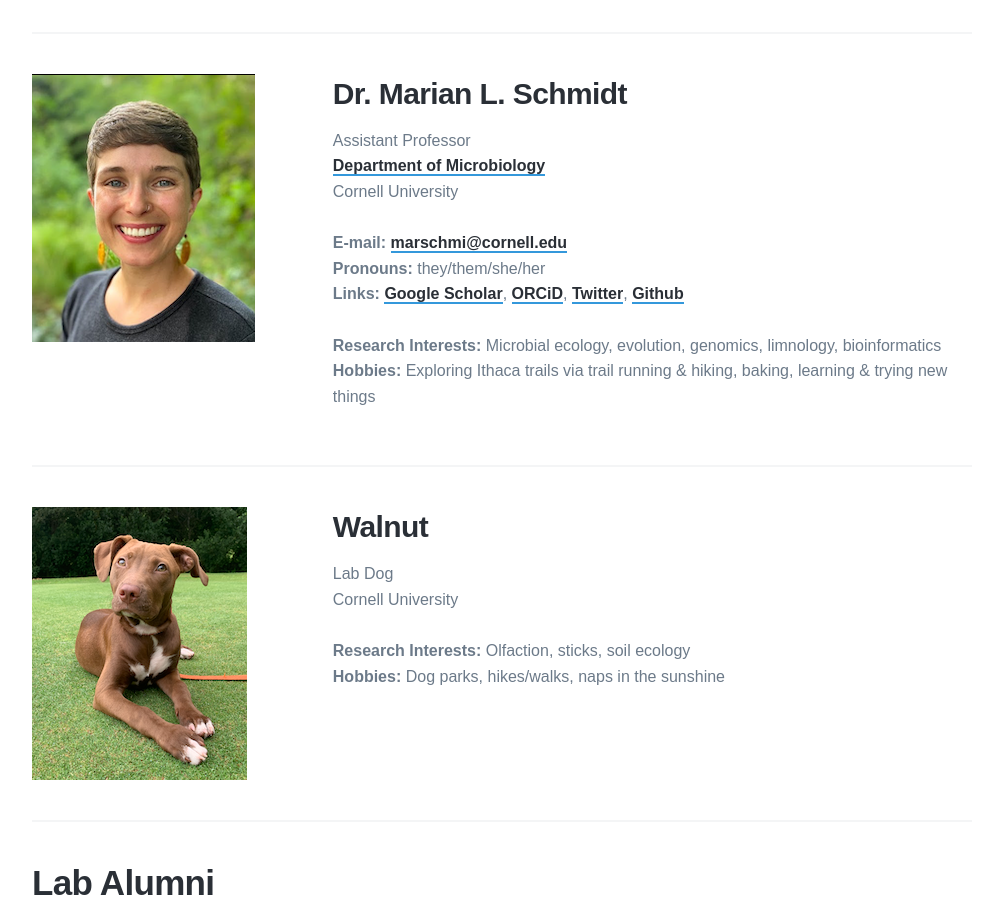
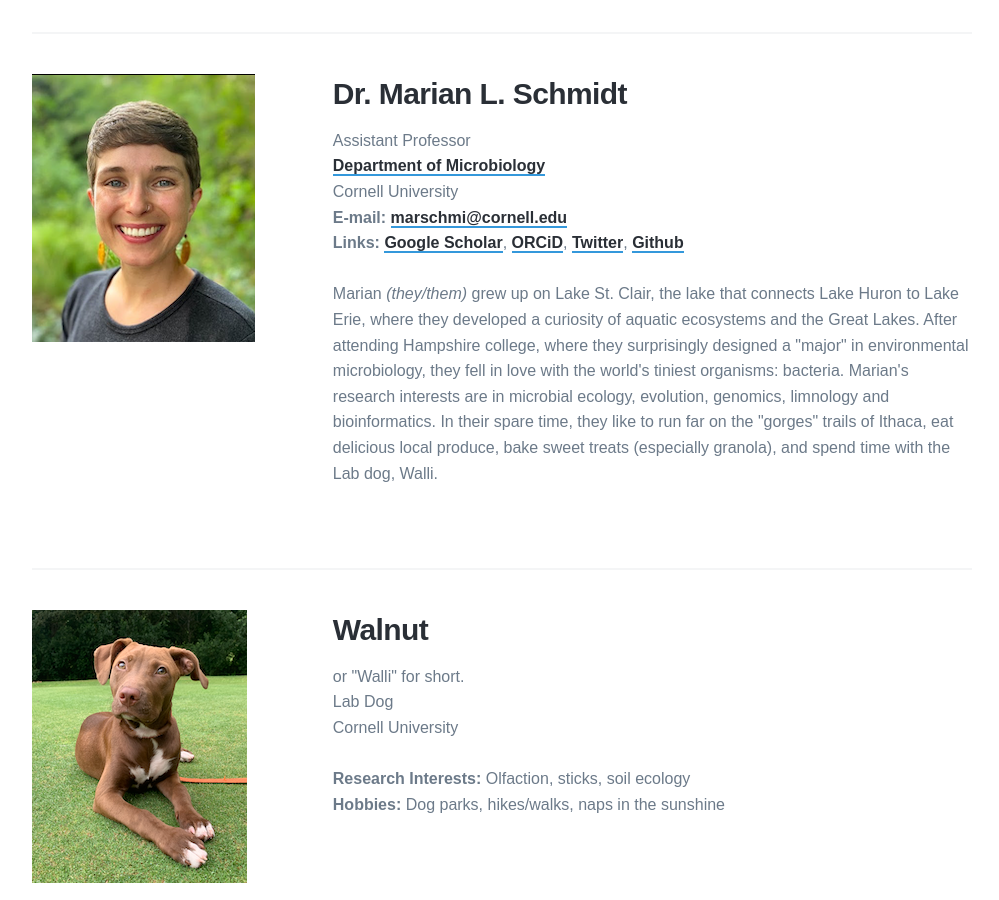
Before and after one commit to MarschmiLab/MarschmiLab.github.io, a Jekyll site: the page built from _pages/people.md, in a window 1280 px wide and 900 px high, scrolled down 809 px. Shown: the whole window, without its empty margins (138-1137 px from the left). Built offline with Jekyll 4.4.1, drawn with Linux system fonts in a browser that asks for light colours; nearby versions of some CDN libraries; some web fonts are replaced.

Commit message:
updating people page

```diff
--- a/_pages/people.md
+++ b/_pages/people.md
@@ -22,22 +22,18 @@ featured_image: /images/marschmi_site/lakeMI_Laurentian_clouds_wide.jpg
     </div>
     <div class="text-column">
         <h3>Dr. Marian L. Schmidt</h3>
-        <p>Assistant Professor <br>
+           <p>Assistant Professor <br>
            <a href="https://micro.cornell.edu/">Department of Microbiology</a><br>
            Cornell University<br>
-           <br>
            <strong>E-mail:</strong> <a href="mailto: marschmi@cornell.edu">marschmi@cornell.edu</a> <br>
-           <strong>Pronouns:</strong> they/them/she/her<br>
            <strong>Links:</strong> <a href="https://scholar.google.com/citations?user=XN44kAIAAAAJ&hl=en">Google Scholar</a>, <a href="https://orcid.org/0000-0002-2866-4496">ORCiD</a>, <a href="https://twitter.com/micro_marian?lang=en">Twitter</a>, <a href="https://github.com/marschmi">Github</a> <br>
            <br>
-           <strong>Research Interests:</strong> Microbial ecology, evolution, genomics, limnology, bioinformatics<br>
-           <strong>Hobbies:</strong> Exploring Ithaca trails via trail running & hiking, baking, learning & trying new things<br>
+           Marian <em>(they/them)</em> grew up on Lake St. Clair, the lake that connects Lake Huron to Lake Erie, where they developed a curiosity of aquatic ecosystems and the Great Lakes. After attending Hampshire college, where they surprisingly designed a "major" in environmental microbiology, they fell in love with the world's tiniest organisms: bacteria. Marian's research interests are in microbial ecology, evolution, genomics, limnology and bioinformatics. In their spare time, they like to run far on the "gorges" trails of Ithaca, eat delicious local produce, bake sweet treats (especially granola), and spend time with the Lab dog, Walli.<br>
+           <br>
        </p>
  <br>
     </div>
 </div>
-
-
 
 
 ***
@@ -48,7 +44,8 @@ featured_image: /images/marschmi_site/lakeMI_Laurentian_clouds_wide.jpg
     </div>
     <div class="text-column">
         <h3>Walnut</h3>
-        <p>Lab Dog<br>
+        <p>or "Walli" for short.<br>
+           Lab Dog<br>
            Cornell University <br>
        	   <br>
        	   <strong>Research Interests:</strong> Olfaction, sticks, soil ecology<br>
```
Also changed, not shown: 2 other files.
